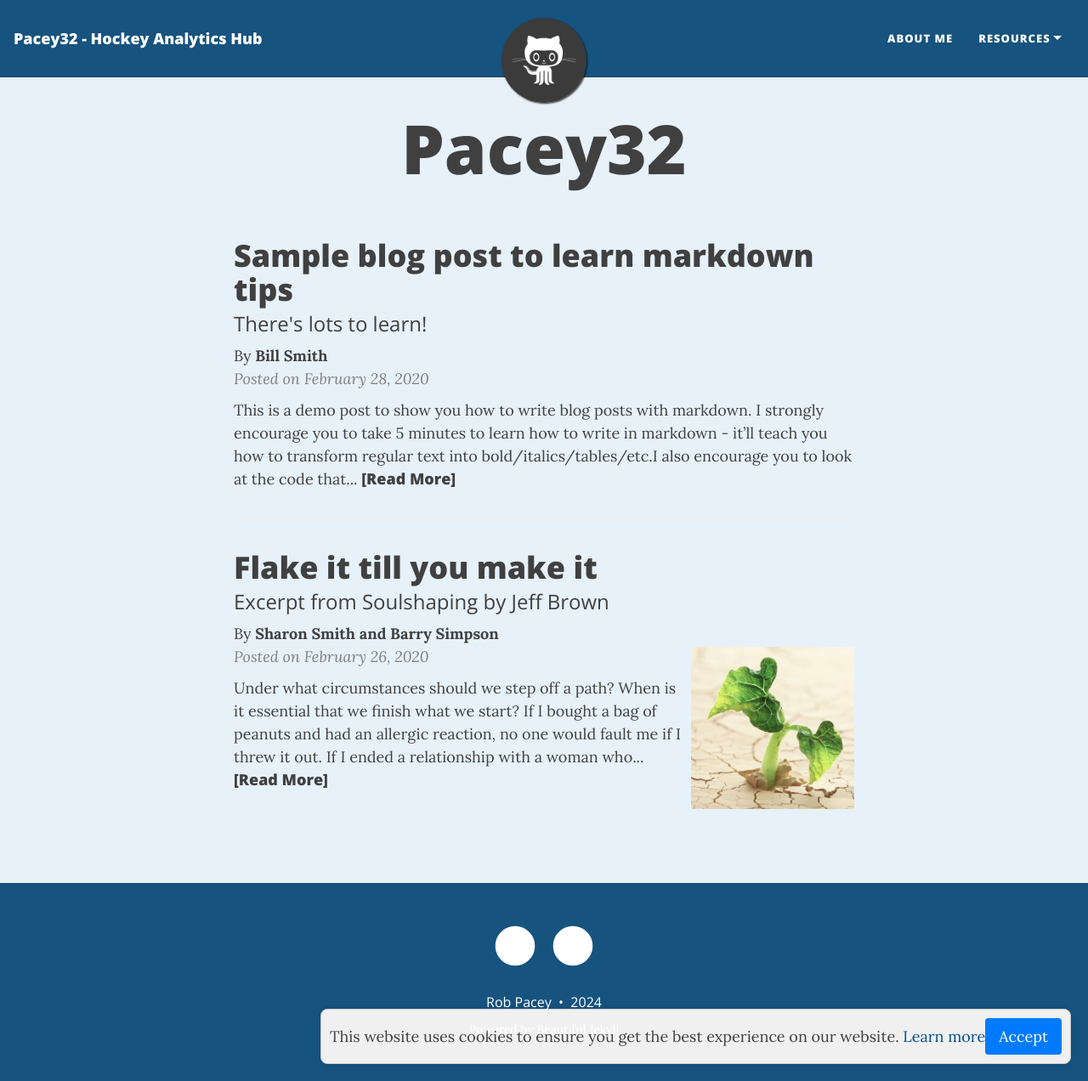
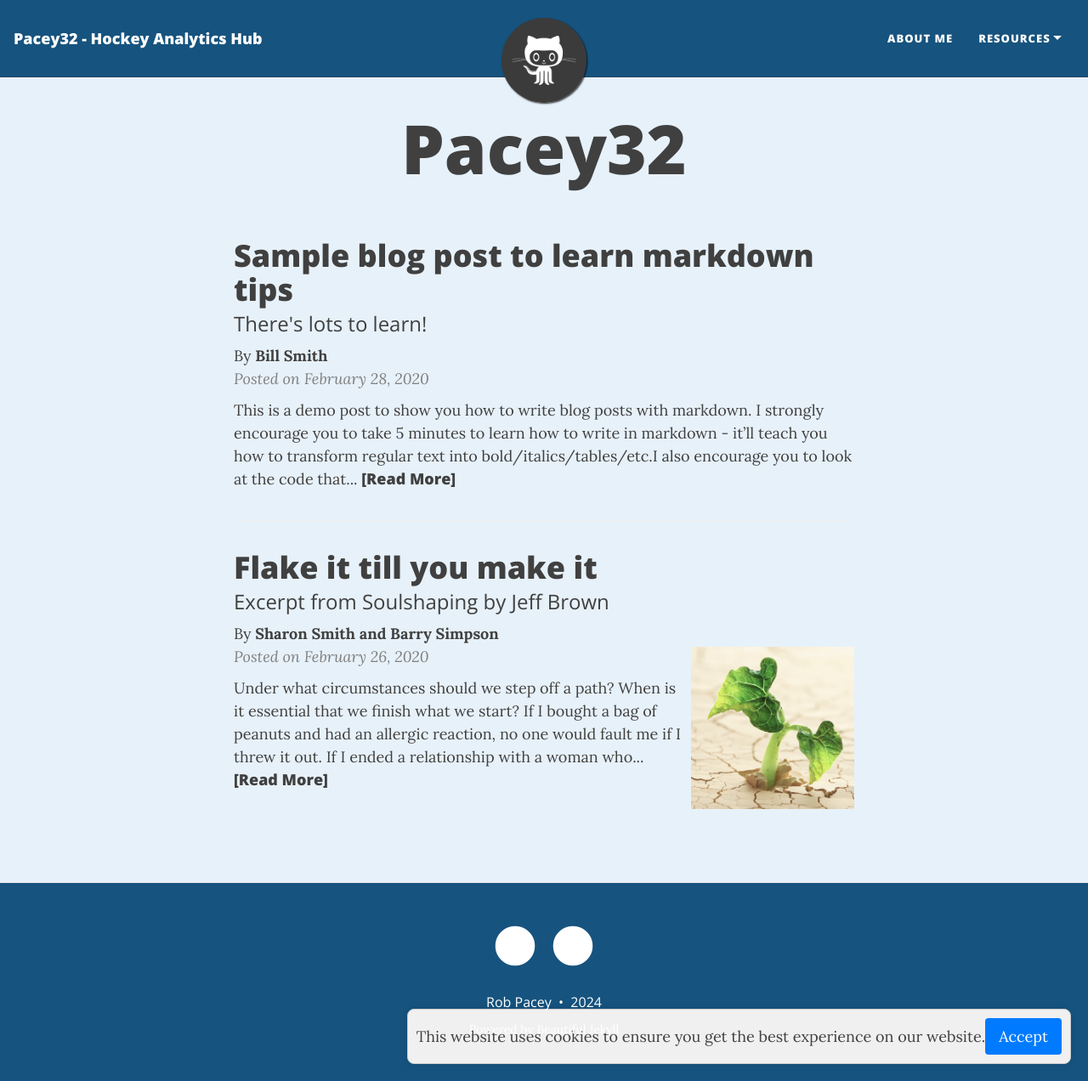
Before and after one commit to robpacey32/robpacey32.github.io, a Jekyll site: the page built from index.html, in a window 1280 px wide and 1272 px high. Shown: the whole window at 85% size. Built offline with Jekyll 4.4.1, drawn with Linux system fonts in a browser that asks for light colours; nearby versions of some CDN libraries; the list of posts is cut into pages by our own code.

Commit message:
Update consent-banner.html

```diff
--- a/_includes/consent-banner.html
+++ b/_includes/consent-banner.html
@@ -1,6 +1,6 @@
 <div id="cookie-consent-dialog">
     <div class="cookie-consent-content">
-        <p>This website uses cookies to ensure you get the best experience on our website. <a href="/privacy-policy">Learn more</a></p>
+        <p>This website uses cookies to ensure you get the best experience on our website.</p>
         <button id="accept-cookies">Accept</button>
     </div>
 </div>
```
